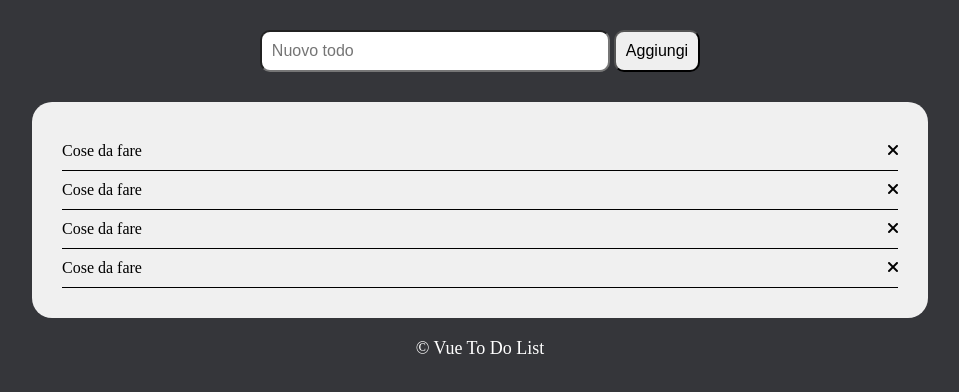
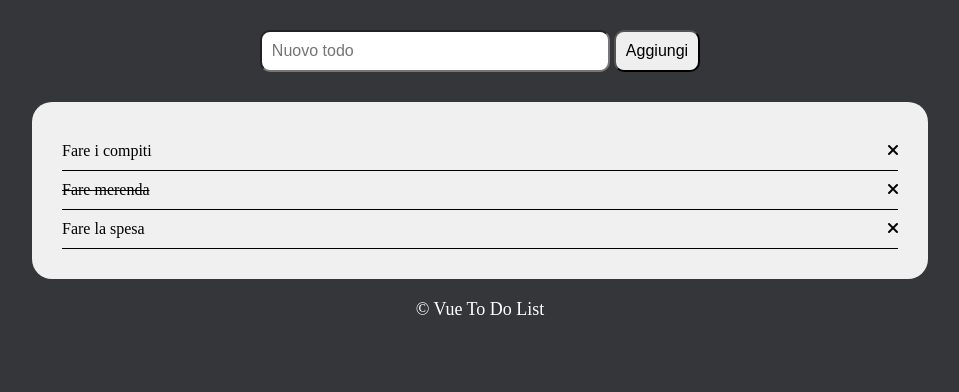
Before and after one commit to andrea-mangiapia/vue-todolist, a plain HTML site: page index.html in a window 1280 px wide. Shown: the whole page, without its empty margins (160-1119 px from the left). Drawn offline with nearby package versions, Linux system fonts and the light colour scheme.

Commit message:
add milestone 1

```diff
--- a/css/style.css
+++ b/css/style.css
@@ -48,6 +48,9 @@ body {
     justify-content: space-between;
     align-items: center;
 }
+.todo-done{
+    text-decoration: line-through;
+}
 
 /* FOOTER */
 footer {
--- a/index.html
+++ b/index.html
@@ -13,7 +13,7 @@
 <body>
 
     <!-- ROOT -->
-    <div class="root">
+    <div id="root">
         <div class="inputs-todolist">
             <input type="text" placeholder="Nuovo todo">
             <button>Aggiungi</button>
@@ -21,30 +21,17 @@
 
         <div class="todolist-container">
             <ul class="todos-list">
-                <li class="todo">
-                    Cose da fare
+                <li v-for="(singleTodo, index) in todos" class="todo">
+
+                    <div :class="{'todo-done' : singleTodo.done}">
+                        {{singleTodo.text}}
+                    </div>
+
                     <div class="actions">
                         <span><i class="fa-solid fa-xmark"></i></span>
                     </div>
                 </li>
-                <li class="todo">
-                    Cose da fare
-                    <div class="actions">
-                        <span><i class="fa-solid fa-xmark"></i></span>
-                    </div>
-                </li>
-                <li class="todo">
-                    Cose da fare
-                    <div class="actions">
-                        <span><i class="fa-solid fa-xmark"></i></span>
-                    </div>
-                </li>
-                <li class="todo">
-                    Cose da fare
-                    <div class="actions">
-                        <span><i class="fa-solid fa-xmark"></i></span>
-                    </div>
-                </li>
+
             </ul>
 
         </div>
--- a/js/script.js
+++ b/js/script.js
@@ -13,3 +13,27 @@
 // Bonus:
 // 1- oltre al click sul pulsante, intercettare anche il tasto ENTER per aggiungere il todo alla lista
 // 2- cliccando sul testo dell'item, invertire il valore della proprietà done del todo corrispondente (se done era uguale a false, impostare true e viceversa)
+
+var app = new Vue(
+    {
+        el: '#root',
+        data: {
+            todos: [
+                {
+                    text: "Fare i compiti",
+                    done: false,
+                },
+                {
+                    text: 'Fare merenda',
+                    done: true,
+                },
+                {
+                    text: 'Fare la spesa',
+                    done: false,
+                },
+            ],
+        }
+
+
+    }
+)
```
